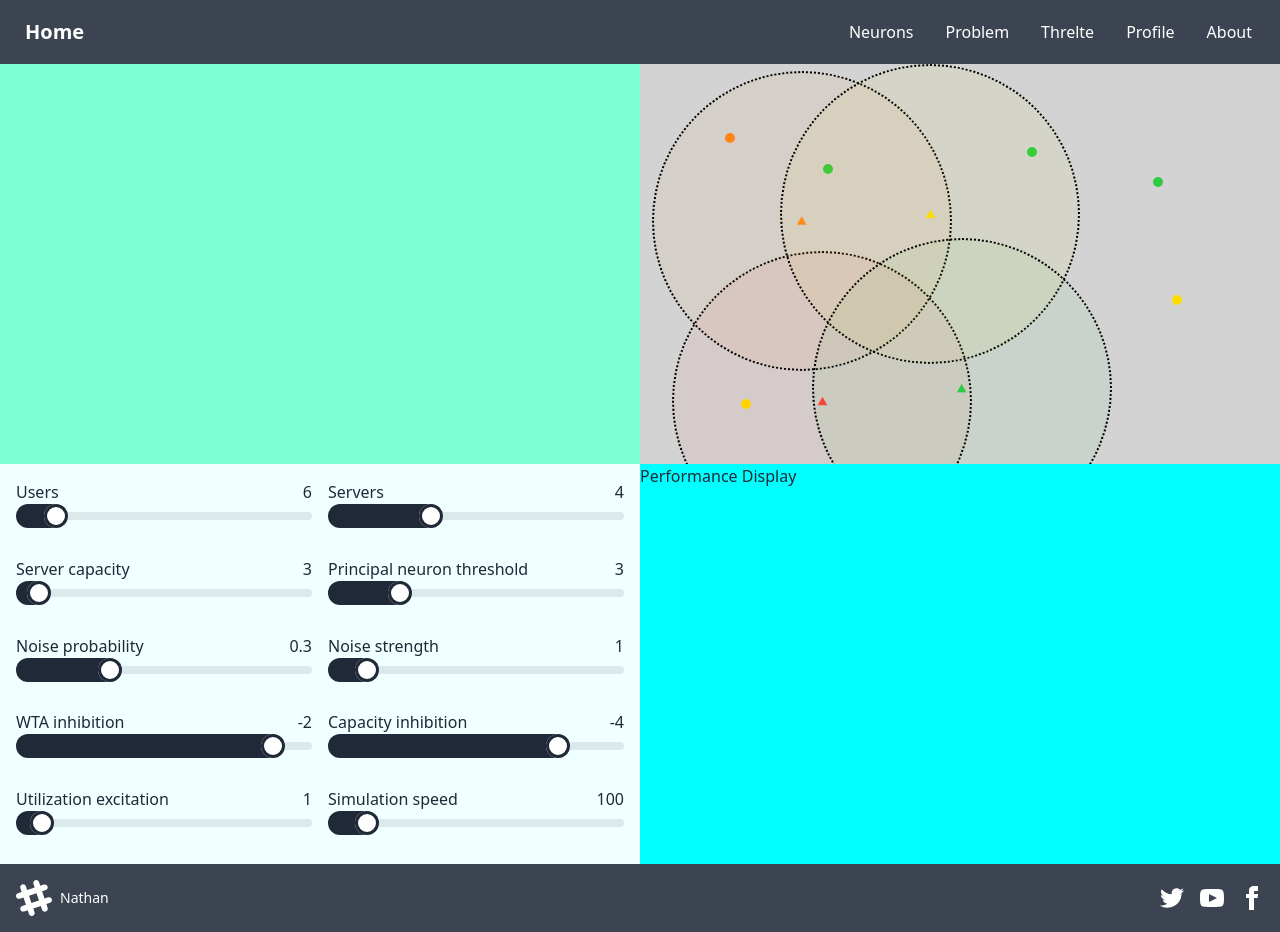
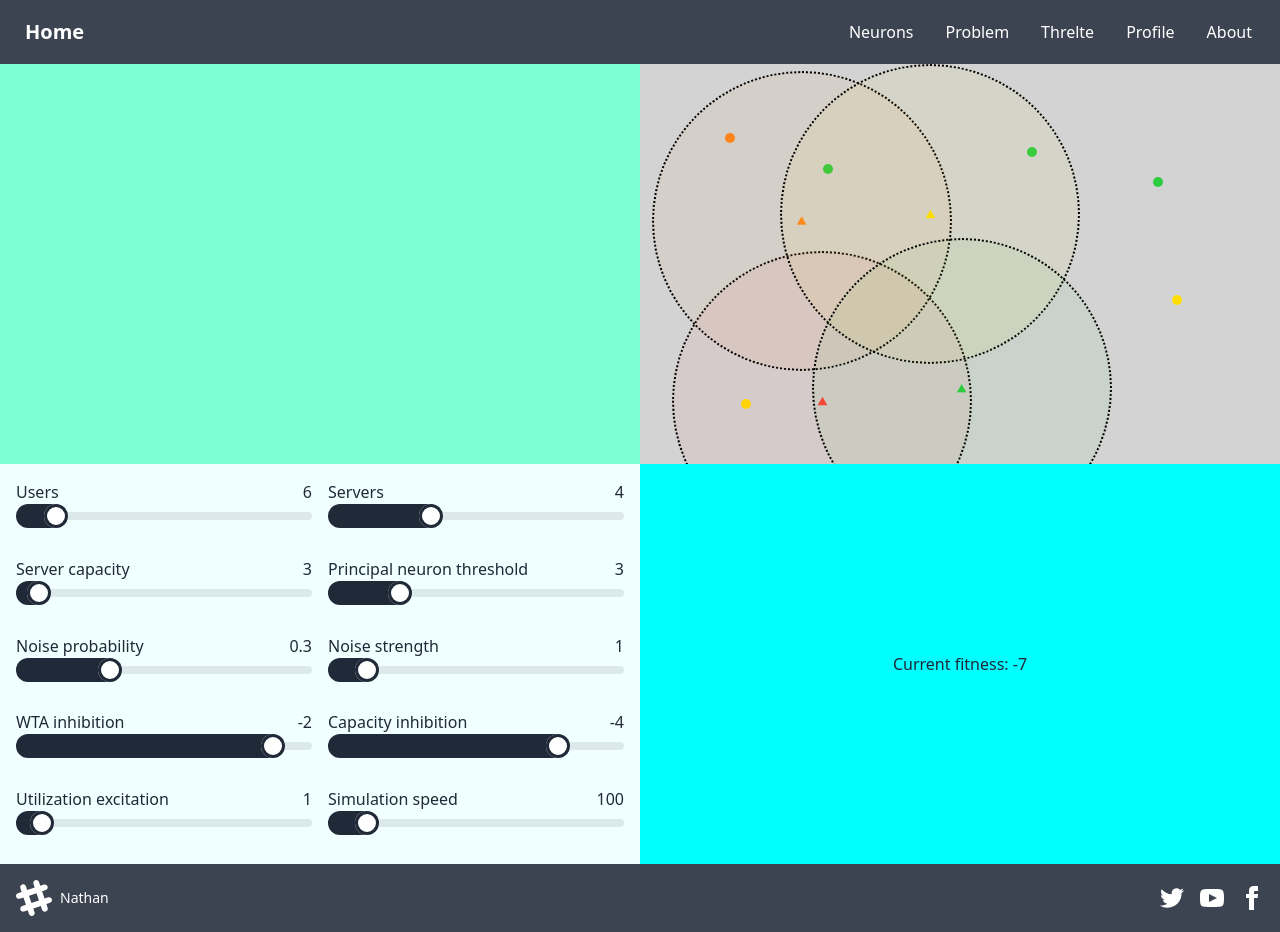
Before and after one commit to Nathanotal/Nathan, a SvelteKit app: page /neurons in a window 1280 px wide. Built offline with nearby package versions, Linux system fonts and the light colour scheme.

Commit message:
Add rudimentary fitness logic

```diff
--- a/src/routes/neurons/EdgeUserAllocation.svelte
+++ b/src/routes/neurons/EdgeUserAllocation.svelte
@@ -23,6 +23,7 @@
 		user_server_assignments,
 		wta_output,
 		server_utilization,
+		user_count_per_server,
 		capacity_output,
 		utilization_output
 	] = initialize_neurons(params.n_users, params.n_servers);
@@ -37,6 +38,7 @@
             user_server_assignments,
             wta_output,
             server_utilization,
+			user_count_per_server,
             capacity_output,
             utilization_output
         ] = initialize_neurons(params.n_users, params.n_servers);
@@ -47,6 +49,7 @@
 		user_server_assignments = result.user_server_assignments;
 		wta_output = result.wta_output;
 		server_utilization = result.server_utilization;
+		user_count_per_server = result.user_count_per_server;
 		capacity_output = result.capacity_output;
 		utilization_output = result.utilization_output;
 	}
@@ -113,10 +116,9 @@
 	<div class='bottomRow'>
 		<div class='controlWindow'>
 			<ControlCenter bind:params={params} on:updateParams={(e) => updateParams(e)}/>
-
 		</div>
 		<div class='performanceWindow'>
-			<PerformanceDisplay params={params}/>
+			<PerformanceDisplay params={params} userCountPerServer={user_count_per_server} />
 		</div>
 	</div>
 
--- a/src/routes/neurons/components/PerformanceDisplay.svelte
+++ b/src/routes/neurons/components/PerformanceDisplay.svelte
@@ -1,8 +1,35 @@
 <script lang='ts'>
-	import type { EdgeUserAllocationParams } from '$/types/simulation';
+	import { getFitness } from '../logic/simulation.js';
+    import type { EdgeUserAllocationParams } from '$/types/simulation';
+	import type { Matrix } from 'mathjs';
+
     export let params: EdgeUserAllocationParams;
+    export let userCountPerServer: Matrix;
+
+    let currentFitness: number = 0;
+    let fitnessHistory: number[] = [];
+
+    // Every time assignments are updated, calculate fitness and update fitness history
+    $: {
+        currentFitness = getFitness(params, userCountPerServer);
+        fitnessHistory = [...fitnessHistory, currentFitness];
+    }
+
 </script>
 
-<div>
-    <h1>Performance Display</h1>
+<div class='displayContainer'>
+    <h2>Current fitness: {currentFitness}</h2>
+    <!-- <h2>Historical fitness: {fitnessHistory}</h2> -->
 </div>
+
+<style>
+    .displayContainer {
+        display: flex;
+        flex-direction: column;
+        align-items: center;
+        justify-content: center;
+        width: 100%;
+        height: 100%;
+        padding: 16px;
+    }
+</style>
--- a/src/routes/neurons/logic/initialization.ts
+++ b/src/routes/neurons/logic/initialization.ts
@@ -11,7 +11,7 @@ export function initialize_neurons(n_users: number, n_servers: number){
     const server_column:Matrix = matrix(zeros(n_servers, 1));
 	// The first second user_server_assignments, default this to -1
 	const user_server_assignments: Matrix = matrix(subtract(user_column, ones(1, n_users)))
-    return [principal_neurons, user_server_assignments, user_column, server_column, server_column, server_column]
+    return [principal_neurons, user_server_assignments, user_column, server_column, server_column, server_column, server_column]
 }
 
 export function initialize_painted_neurons(n_users: number, n_servers: number){
--- a/src/routes/neurons/logic/simulation.ts
+++ b/src/routes/neurons/logic/simulation.ts
@@ -1,5 +1,5 @@
-import { zeros, ones, add, matrix, multiply } from 'mathjs'
-import type { SimulationInput, SimulationOutput } from '$/types/simulation';
+import { zeros, ones, add, matrix, multiply, max, sum } from 'mathjs'
+import type { SimulationInput, SimulationOutput, EdgeUserAllocationParams } from '$/types/simulation';
 import type { Matrix } from 'mathjs' // TODO: fix
 
 function get_raster(n_servers: number, n_users: number, noise_probability: number, noise_strength: number) {
@@ -122,6 +122,7 @@ export function simulate_timestep(params:SimulationInput) {
         utilization_output: firing_servers,
         user_server_assignments: new_user_server_assignments,
         server_utilization: new_server_utilization,
+        user_count_per_server: user_count_per_server,
         principal_neurons: params.principal_neurons,
         firing_neurons: firing_neurons,
         firing_users: firing_users,
@@ -131,3 +132,36 @@ export function simulate_timestep(params:SimulationInput) {
 
     return toReturn
 }
+
+export function getFitness(params:EdgeUserAllocationParams, userCountPerServer:Matrix):number {
+
+    const capacity = params.server_capacity; // TODO: change to be dynamic
+
+    // If any server is over capacity, the fitness is 0
+    if (max(userCountPerServer) > capacity) {
+        return 0;
+    }
+
+    // - the number of users who are assigned to any server
+    const n_users_assigned = sum(userCountPerServer);
+
+    // - the number of servers which do not have any users assigned to them
+    const n_deallocated_servers = countZeros(userCountPerServer); // TODO: make more performant
+
+    let fitness:number = -n_users_assigned;
+    if (n_users_assigned === params.n_users) {
+        fitness -= n_deallocated_servers;
+    }
+
+    return fitness;
+}
+
+function countZeros(matrix:Matrix):number {
+    let count = 0;
+    matrix.forEach((value) => {
+        if (value === 0) {
+            count++;
+        }
+    });
+    return count;
+}
--- a/src/types/simulation.ts
+++ b/src/types/simulation.ts
@@ -24,6 +24,7 @@ export type SimulationOutput = {
     utilization_output: Matrix[],
     user_server_assignments: Matrix[],
     server_utilization: Matrix[],
+    user_count_per_server: Matrix[],
     principal_neurons: Matrix[],
     firing_neurons: Matrix[],
     firing_users: Matrix[],
```
Also changed, not shown: 1 other file (tests, documents, lock files or other folders).
